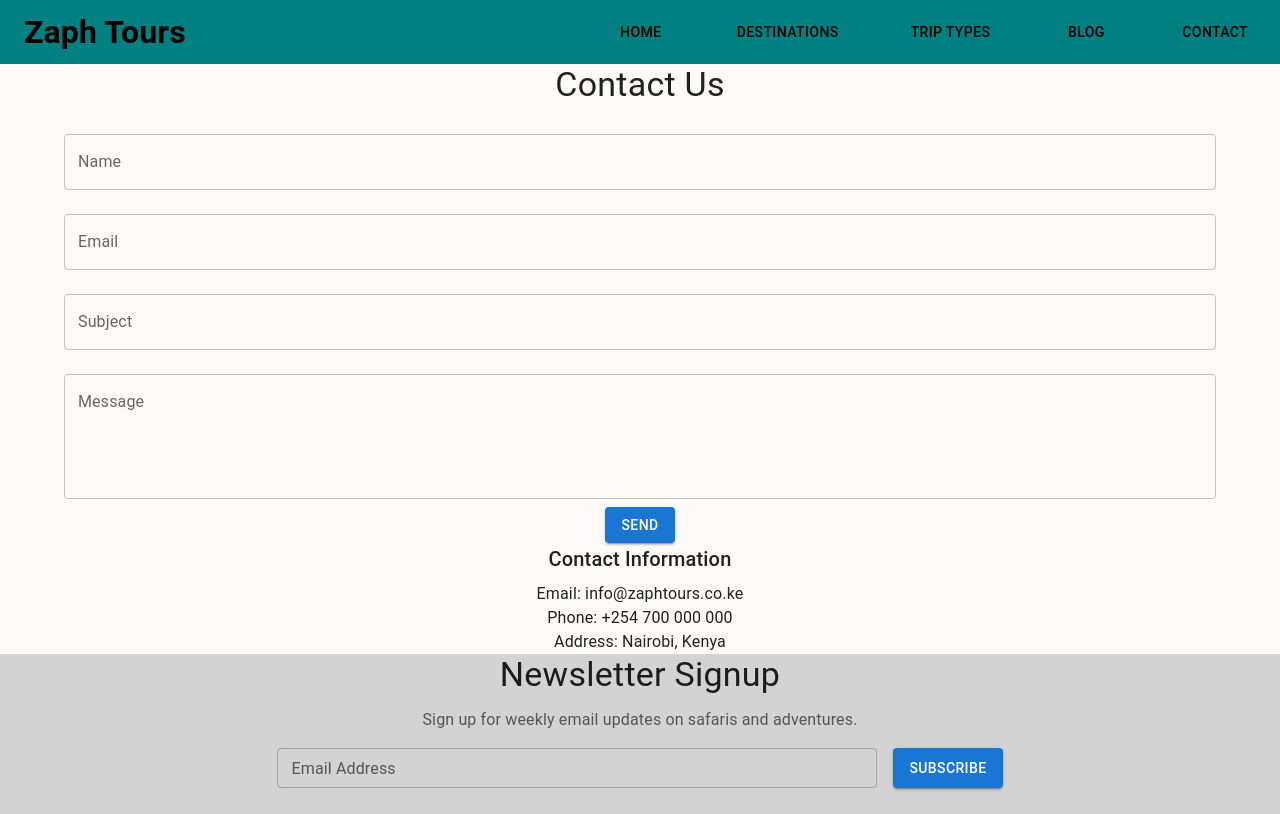
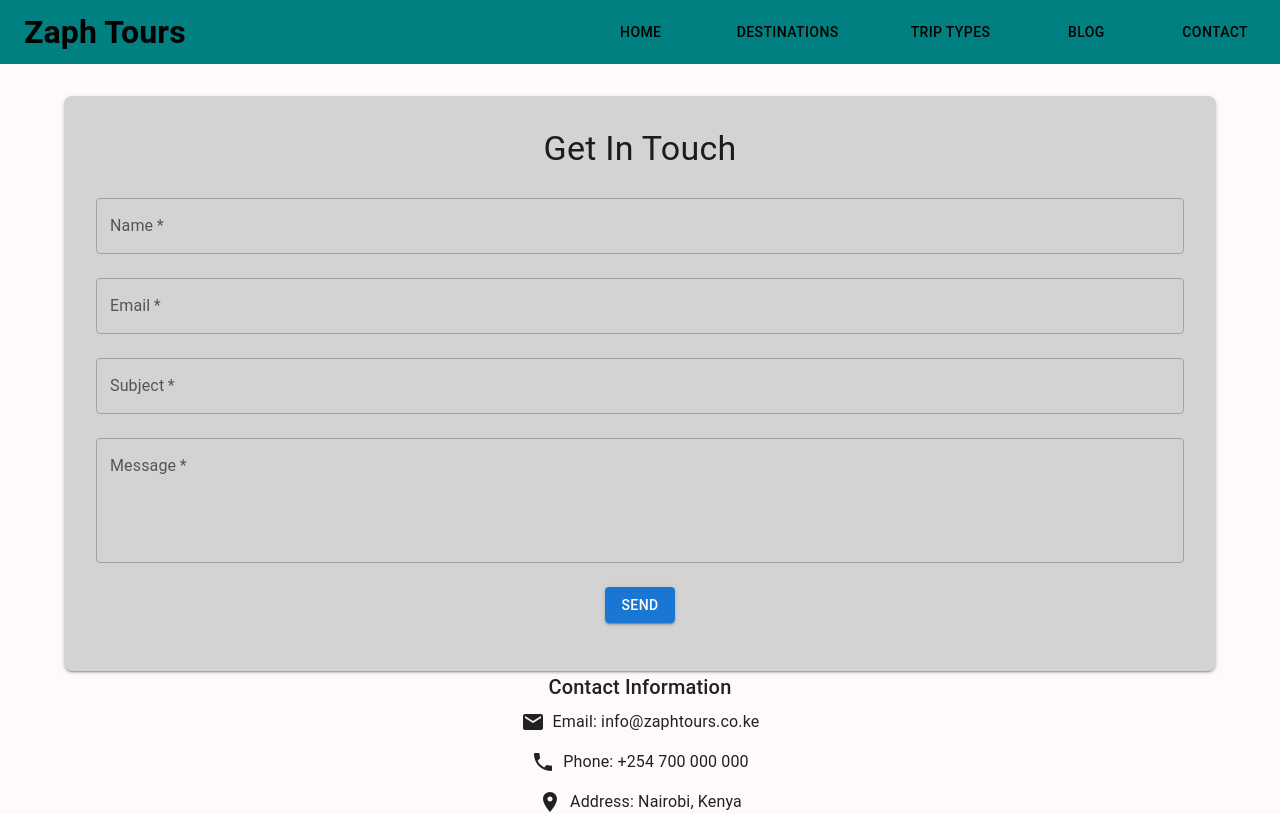
Before and after one commit to rick868/zaph-tours, a React (Vite) app: page /contact in a window 1280 px wide. Shown: the top 814 px of the page. Built offline with nearby package versions, Linux system fonts and the light colour scheme.

Commit message:
added a contact us form

```diff
--- a/src/components/footer.tsx
+++ b/src/components/footer.tsx
@@ -1,9 +1,9 @@
 import { Box, Typography, TextField, Button } from '@mui/material';
 export function Footer() {
     return (
-        <Box sx={{background:"lightgrey"}}>
+        <Box sx={{background:"gray"}}>
             <Box sx={{ mb: 6 }}>
-                <Typography variant="h4" gutterBottom>Newsletter Signup</Typography>
+                <Typography variant="h4" gutterBottom>Newsletter</Typography>
                 <Typography variant="body1" color="text.secondary" sx={{ mb: 2 }}>
                     Sign up for weekly email updates on safaris and adventures.
                 </Typography>
--- a/src/pages/contact.tsx
+++ b/src/pages/contact.tsx
@@ -1,24 +1,76 @@
-import { Container, TextField, Button, Typography } from '@mui/material';
+import { Container, TextField, Button, Typography, Box, Grid } from '@mui/material';
+import { Email, Phone, LocationOn } from '@mui/icons-material';
 
 export const Contact: React.FC = () => {
     return (
-        <Container>
+            <Container sx={{ mt: 4, mb: 4 }}>
+                <Box sx={{
+                    backgroundColor: 'lightgrey',
+                    borderRadius: 2,
+                    padding: 4,
+                    boxShadow: 2
+                }}>
                     <Typography variant="h4" align="center" gutterBottom>
-                Contact Us
+                        Get In Touch
                     </Typography>
+
                     <form>
-                <TextField label="Name" fullWidth margin="normal" />
-                <TextField label="Email" fullWidth margin="normal" />
-                <TextField label="Subject" fullWidth margin="normal" />
-                <TextField label="Message" fullWidth margin="normal" multiline rows={4} />
-                <Button variant="contained" color="primary" type="submit">Send</Button>
+                        <TextField
+                            label="Name"
+                            fullWidth
+                            margin="normal"
+                            required
+                        />
+                        <TextField
+                            label="Email"
+                            fullWidth
+                            margin="normal"
+                            type="email"
+                            required
+                        />
+                        <TextField
+                            label="Subject"
+                            fullWidth
+                            margin="normal"
+                            required
+                        />
+                        <TextField
+                            label="Message"
+                            fullWidth
+                            margin="normal"
+                            multiline
+                            rows={4}
+                            required
+                        />
+                        <Button
+                            variant="contained"
+                            color="primary"
+                            type="submit"
+                            sx={{ mt: 2, mb: 2 }}
+                        >
+                            Send
+                        </Button>
                     </form>
+                </Box>
+
+
             <Typography variant="h6" gutterBottom>
                 Contact Information
             </Typography>
+            <Grid container spacing={2} sx={{display:'flex', flexDirection:'column', alignItems:'center'}}>
+                <Box display="flex" alignItems="center">
+                        <Email sx={{ mr: 1 }} />
                         <Typography>Email: info@zaphtours.co.ke</Typography>
+                </Box>
+                <Box display="flex" alignItems="center">
+                        <Phone sx={{ mr: 1 }} />
                         <Typography>Phone: +254 700 000 000</Typography>
+                </Box>
+                <Box display="flex" alignItems="center">
+                        <LocationOn sx={{ mr: 1 }} />
                         <Typography>Address: Nairobi, Kenya</Typography>
+                </Box>
+            </Grid>
         </Container>
     );
 }
```
Lines whose indentation alone changed are shown as unchanged.
